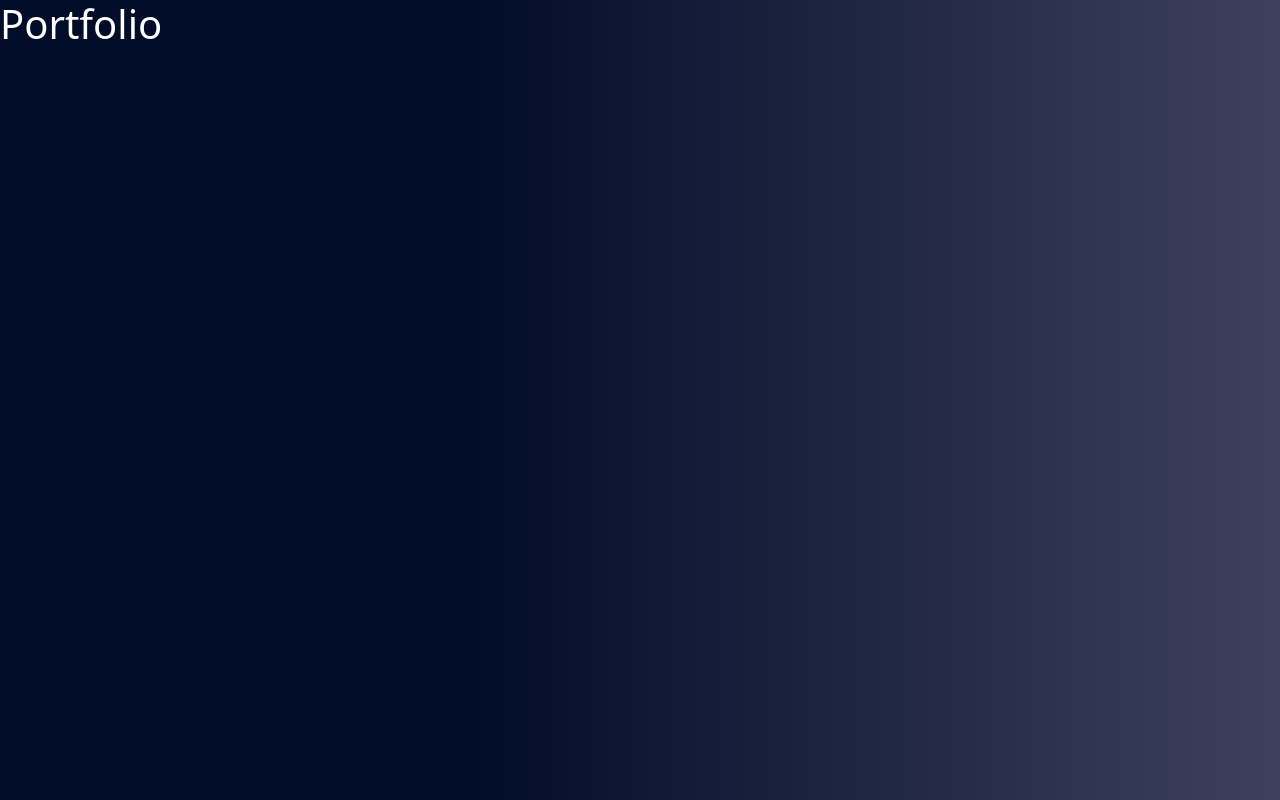
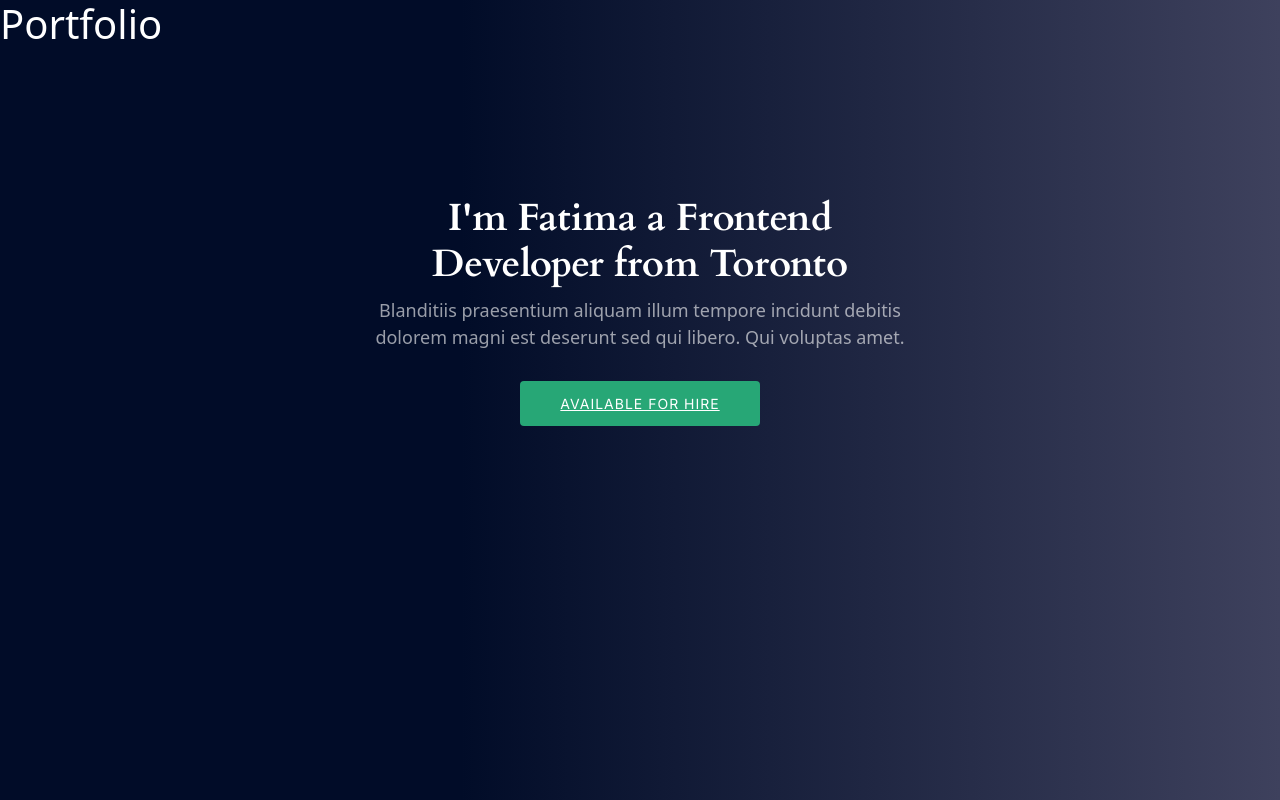
Before and after one commit to fatima-07/Portfolio, a React (Vite) app: page / in a window 1280 px wide. Built offline with nearby package versions, Linux system fonts and the light colour scheme.

Commit message:
text-header

```diff
--- a/index.html
+++ b/index.html
@@ -4,6 +4,17 @@
     <meta charset="UTF-8" />
     <link rel="icon" type="image/svg+xml" href="/vite.svg" />
     <meta name="viewport" content="width=device-width, initial-scale=1.0" />
+    <link
+    rel="stylesheet"
+    href="https://cdnjs.cloudflare.com/ajax/libs/font-awesome/5.9.0/css/all.min.css"
+    integrity="sha512-q3eWabyZPc1XTCmF+8/LuE1ozpg5xxn7iO89yfSOd5/oKvyqLngoNGsx8jq92Y8eXJ/IRxQbEC+FGSYxtk2oiw=="
+    crossorigin="anonymous"
+    referrerpolicy="no-referrer"
+  />
+  <link rel="preconnect" href="https://fonts.googleapis.com">
+  <link rel="preconnect" href="https://fonts.gstatic.com" crossorigin>
+  <link href="https://fonts.googleapis.com/css2?family=Open+Sans:ital,wght@0,300;0,400;0,500;0,600;0,700;1,300;1,400;1,600;1,700&family=Inter:ital,wght@0,300;0,400;0,500;0,600;0,700;1,300;1,400;1,500;1,600;1,700&family=Cardo:ital,wght@0,400;0,700;1,400&display=swap" rel="stylesheet">
+
     <link href="https://cdn.jsdelivr.net/npm/bootstrap@5.3.1/dist/css/bootstrap.min.css" rel="stylesheet" integrity="sha384-4bw+/aepP/YC94hEpVNVgiZdgIC5+VKNBQNGCHeKRQN+PtmoHDEXuppvnDJzQIu9" crossorigin="anonymous">
     <title>Vite + React</title>
   </head>
--- a/src/App.jsx
+++ b/src/App.jsx
@@ -1,14 +1,19 @@
-import React from 'react';
-import Navbar from './components/navbar/Navbar';
-import './App.css'
+import React from "react";
+import Navbar from "./components/navbar/Navbar";
+import "./App.css";
+import TextHeader from "./components/text-header/text-header";
 
 const App = () => {
   return (
     <div>
-         <Navbar />
+      <Navbar />
+      <TextHeader
+        title={"I'm Fatima a Frontend Developer from Toronto"}
+        copy="Blanditiis praesentium aliquam illum tempore incidunt debitis dolorem magni est deserunt sed qui libero. Qui voluptas amet."
+        buttonText="Available for Hire"
+      />
     </div>
-  )
-
-}
+  );
+};
 
 export default App;
--- a/src/components/text-header/text-header.css
+++ b/src/components/text-header/text-header.css
@@ -0,0 +1,63 @@
+.hero {
+  width: 100%;
+  min-height: 30vh;
+  background-size: cover;
+  position: relative;
+  padding: 140px 0 60px 0;
+}
+
+.hero h2 {
+  margin: 0 0 10px 0;
+  font-size: 38px;
+  font-weight: 700;
+  color: #fff;
+  font-family: "Cardo", sans-serif
+}
+
+.hero h2 span {
+  position: relative;
+  z-index: 1;
+  padding: 0 5px;
+  display: inline-block;
+}
+
+.hero h2 span:before {
+  content: "";
+  position: absolute;
+  height: 50%;
+  bottom: 0;
+  left: 0;
+  right: 0;
+  background: #27a776;
+  z-index: -1;
+}
+
+.hero p {
+  color: rgba(255, 255, 255, 0.6);
+  margin-bottom: 30px;
+  font-size: 18px;
+}
+
+.hero .btn-get-started {
+  font-family: "Inter", sans-serif;
+  font-weight: 400;
+  font-size: 14px;
+  display: inline-block;
+  padding: 12px 40px;
+  border-radius: 4px;
+  letter-spacing: 1px;
+  text-transform: uppercase;
+  transition: 0.3s;
+  color: #fff;
+  background: #27a776;
+}
+
+.hero .btn-get-started:hover {
+  background: #2cbc85;
+}
+
+@media (max-width: 768px) {
+  .hero h2 {
+    font-size: 32px;
+  }
+}
--- a/src/components/text-header/text-header.jsx
+++ b/src/components/text-header/text-header.jsx
@@ -0,0 +1,27 @@
+import React from "react";
+import "./text-header.css";
+
+const TextHeader = ({ title, copy, buttonText }) => {
+  return (
+    <section
+      id="hero"
+      className="hero d-flex flex-column justify-content-center align-items-center"
+      data-aos="fade"
+      data-aos-delay={1500}
+    >
+      <div className="container">
+        <div className="row justify-content-center">
+          <div className="col-lg-6 text-center">
+            <h2>{title}</h2>
+            <p>{copy}</p>
+            <a href="contact.html" className="btn-get-started">
+              {buttonText}
+            </a>
+          </div>
+        </div>
+      </div>
+    </section>
+  );
+};
+
+export default TextHeader;
```
